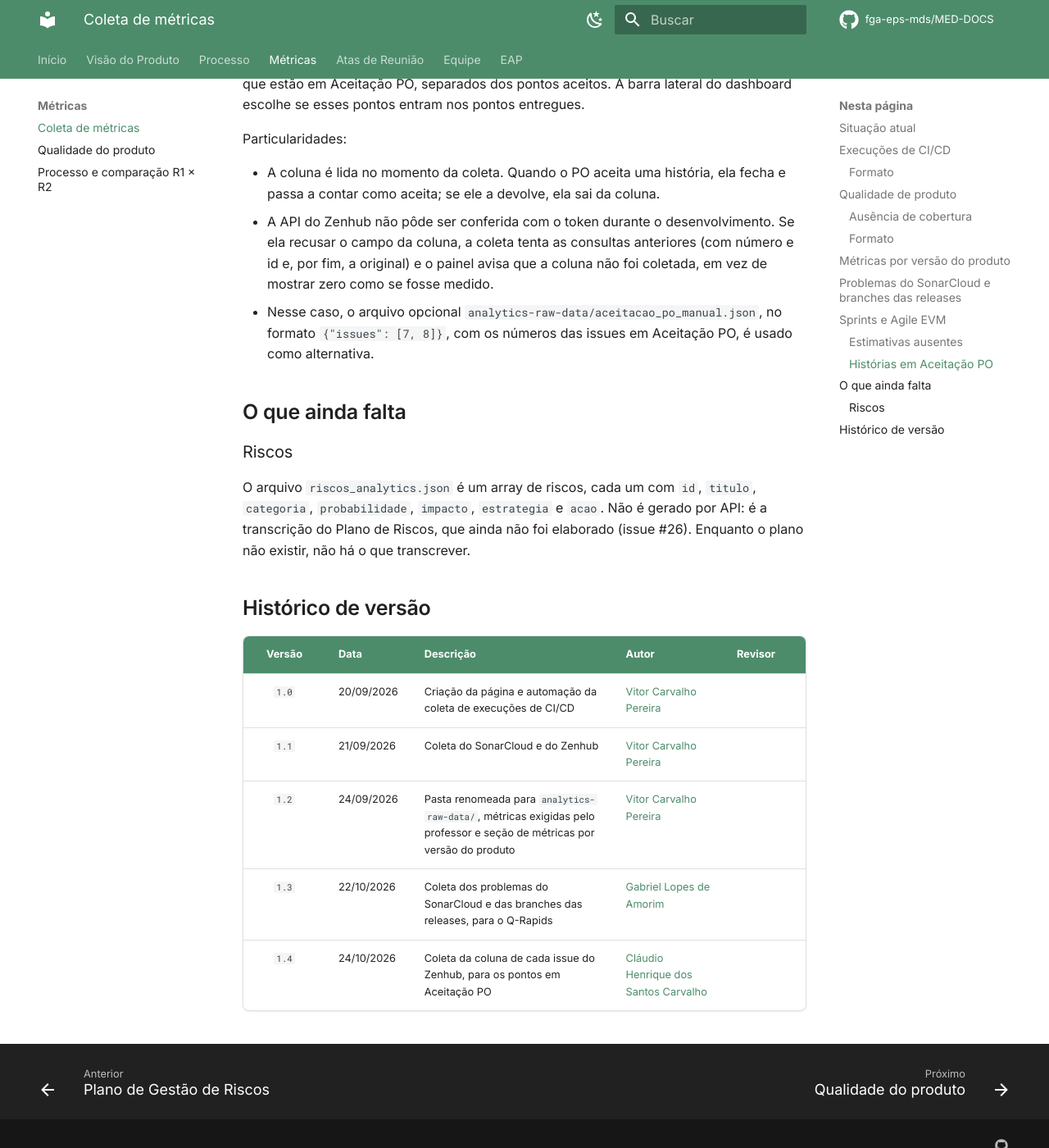
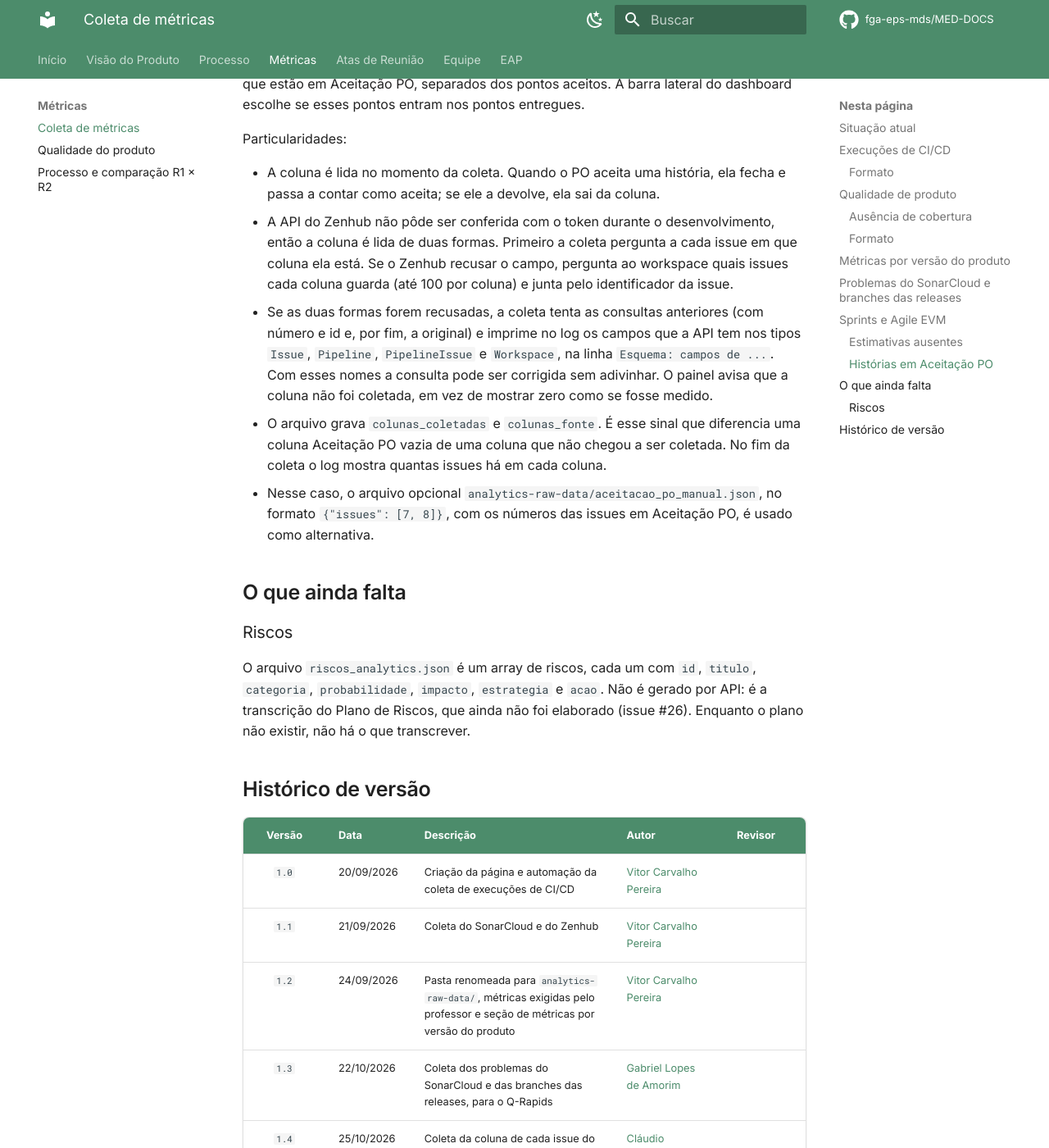
Before and after one commit to apollen27983/UNIEURO_MED-DOCS, an MkDocs documentation site: the page built from docs/metricas/coleta-de-metricas.md, in a window 1280 px wide and 1400 px high, scrolled down 5228 px. Shown: the whole window at 82% size. Built offline with MkDocs 1.6.1 and Material for MkDocs 9.7.7, drawn with Linux system fonts in a browser that asks for light colours; comment, search, counter and statistics services are not loaded; some of the changed text lies outside the part shown.

Commit message:
docs(coleta): descreve as duas formas de ler a coluna e o diagnóstico

```diff
--- a/docs/metricas/coleta-de-metricas.md
+++ b/docs/metricas/coleta-de-metricas.md
@@ -214,10 +214,18 @@ Particularidades:
 
 - A coluna é lida no momento da coleta. Quando o PO aceita uma história, ela fecha e
   passa a contar como aceita; se ele a devolve, ela sai da coluna.
-- A API do Zenhub não pôde ser conferida com o token durante o desenvolvimento. Se ela
-  recusar o campo da coluna, a coleta tenta as consultas anteriores (com número e id e,
-  por fim, a original) e o painel avisa que a coluna não foi coletada, em vez de
-  mostrar zero como se fosse medido.
+- A API do Zenhub não pôde ser conferida com o token durante o desenvolvimento, então a
+  coluna é lida de duas formas. Primeiro a coleta pergunta a cada issue em que coluna ela
+  está. Se o Zenhub recusar o campo, pergunta ao workspace quais issues cada coluna guarda
+  (até 100 por coluna) e junta pelo identificador da issue.
+- Se as duas formas forem recusadas, a coleta tenta as consultas anteriores (com número e
+  id e, por fim, a original) e imprime no log os campos que a API tem nos tipos `Issue`,
+  `Pipeline`, `PipelineIssue` e `Workspace`, na linha `Esquema: campos de ...`. Com esses
+  nomes a consulta pode ser corrigida sem adivinhar. O painel avisa que a coluna não foi
+  coletada, em vez de mostrar zero como se fosse medido.
+- O arquivo grava `colunas_coletadas` e `colunas_fonte`. É esse sinal que diferencia uma
+  coluna Aceitação PO vazia de uma coluna que não chegou a ser coletada. No fim da coleta
+  o log mostra quantas issues há em cada coluna.
 - Nesse caso, o arquivo opcional `analytics-raw-data/aceitacao_po_manual.json`, no
   formato `{"issues": [7, 8]}`, com os números das issues em Aceitação PO, é usado
   como alternativa.
@@ -239,4 +247,4 @@ gerado por API: é a transcrição do Plano de Riscos, que ainda não foi elabor
 | `1.1` | 21/09/2026 | Coleta do SonarCloud e do Zenhub | [Vitor Carvalho Pereira](https://github.com/vcpVitor) | |
 | `1.2` | 24/09/2026 | Pasta renomeada para `analytics-raw-data/`, métricas exigidas pelo professor e seção de métricas por versão do produto | [Vitor Carvalho Pereira](https://github.com/vcpVitor) | |
 | `1.3` | 22/10/2026 | Coleta dos problemas do SonarCloud e das branches das releases, para o Q-Rapids | [Gabriel Lopes de Amorim](https://github.com/BrzGab) | |
-| `1.4` | 24/10/2026 | Coleta da coluna de cada issue do Zenhub, para os pontos em Aceitação PO | [Cláudio Henrique dos Santos Carvalho](https://github.com/claudiohsc) | |
+| `1.4` | 25/10/2026 | Coleta da coluna de cada issue do Zenhub, por duas formas e com diagnóstico do esquema, para os pontos em Aceitação PO | [Cláudio Henrique dos Santos Carvalho](https://github.com/claudiohsc) | |
```
Also changed, not shown: dashboard/README.md (+2 -2 lines).
